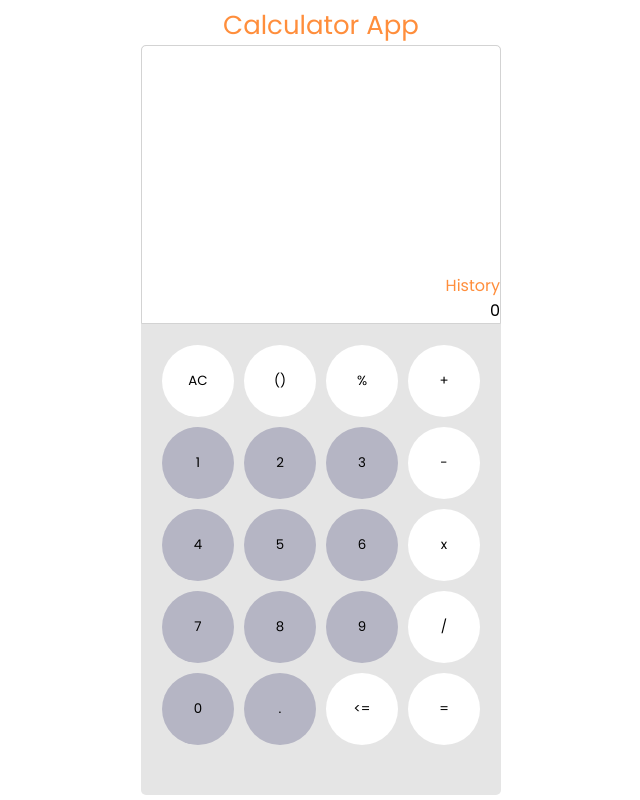
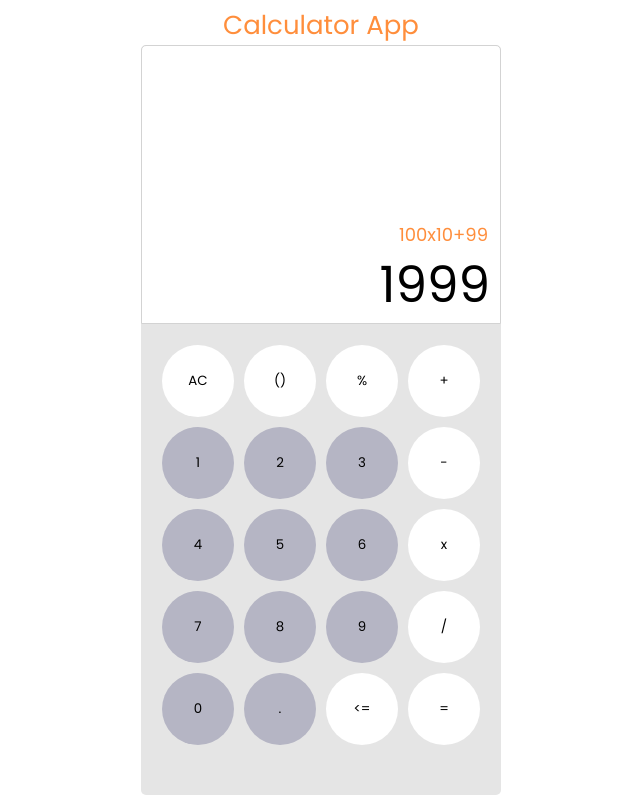
Before and after one commit to valdir-ti/react-calculator, a React (Create React App) app: page / in a window 1280 px wide. Shown: the whole page, without its empty margins (319-959 px from the left). Built offline with nearby package versions, Linux system fonts and the light colour scheme.

Commit message:
feat: position items on result

```diff
--- a/src/components/History/index.tsx
+++ b/src/components/History/index.tsx
@@ -3,6 +3,6 @@ import {Container, Title} from './styles'
 
 export function History() {
     return <Container>
-        <Title>History</Title>
+        <Title>100x10+99</Title>
     </Container>
 }
--- a/src/components/History/styles.ts
+++ b/src/components/History/styles.ts
@@ -1,11 +1,10 @@
 import styled from "styled-components"
 
 export const Container = styled.div`
-    display: flex;
-    justify-content: end;
-    width: 100%;
+    margin-right: 12px;
 `
 
 export const Title = styled.p`
-    color: var(--orange)
+    color: var(--orange);
+    font-size: 18px;
 `
--- a/src/components/Value/index.tsx
+++ b/src/components/Value/index.tsx
@@ -1,6 +1,6 @@
 import React from 'react'
-import { Title } from './styles'
+import { Container, Title } from './styles'
 
 export function Value() {
-    return <Title>0</Title>
+    return <Container><Title>1999</Title></Container>
 }
--- a/src/components/Value/styles.ts
+++ b/src/components/Value/styles.ts
@@ -1,7 +1,9 @@
 import styled from "styled-components"
 
-export const Container = styled.div``
+export const Container = styled.div`
+    margin-right: 10px;
+`
 
 export const Title = styled.p`
-
+    font-size: 50px;
 `
```
